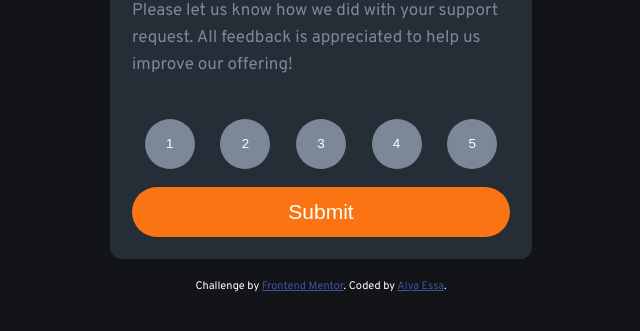
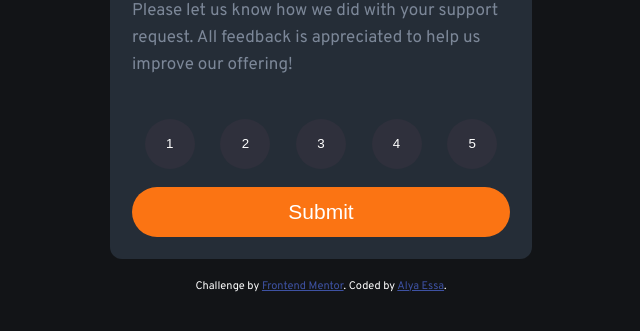
Before and after one commit to AlyaEssa/Interactive-rating-component-js, a plain HTML site: page index.html in a window 1280 px wide. Shown: the part 333-664 px from the top of the page, without its empty margins (319-959 px from the left). Drawn offline with Linux system fonts and the light colour scheme.

Commit message:
Update style.css

```diff
--- a/style.css
+++ b/style.css
@@ -66,7 +66,7 @@ body {
 .rating-btn {
   width: 50px;
   height: 50px;
-  background-color: var(--medium-grey);
+  background-color: hsl(234, 12%, 21%);
   color: var(--white);
   border-radius: 50px;
   outline: none;
```
